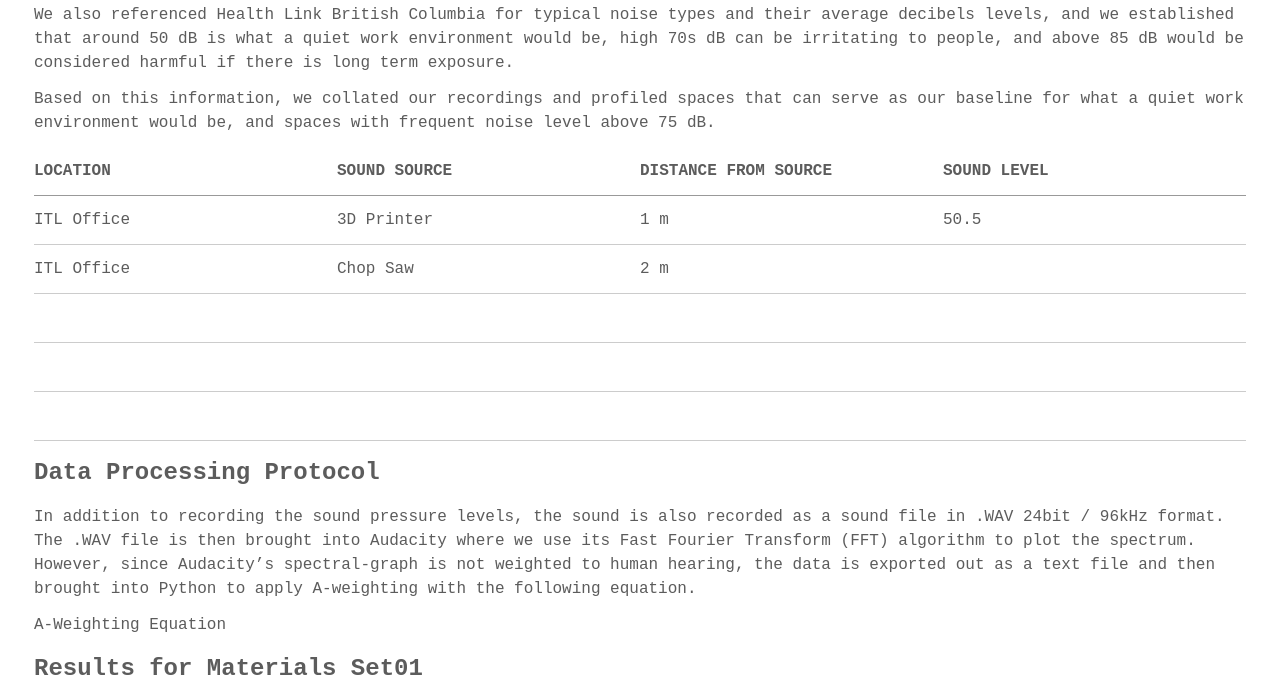
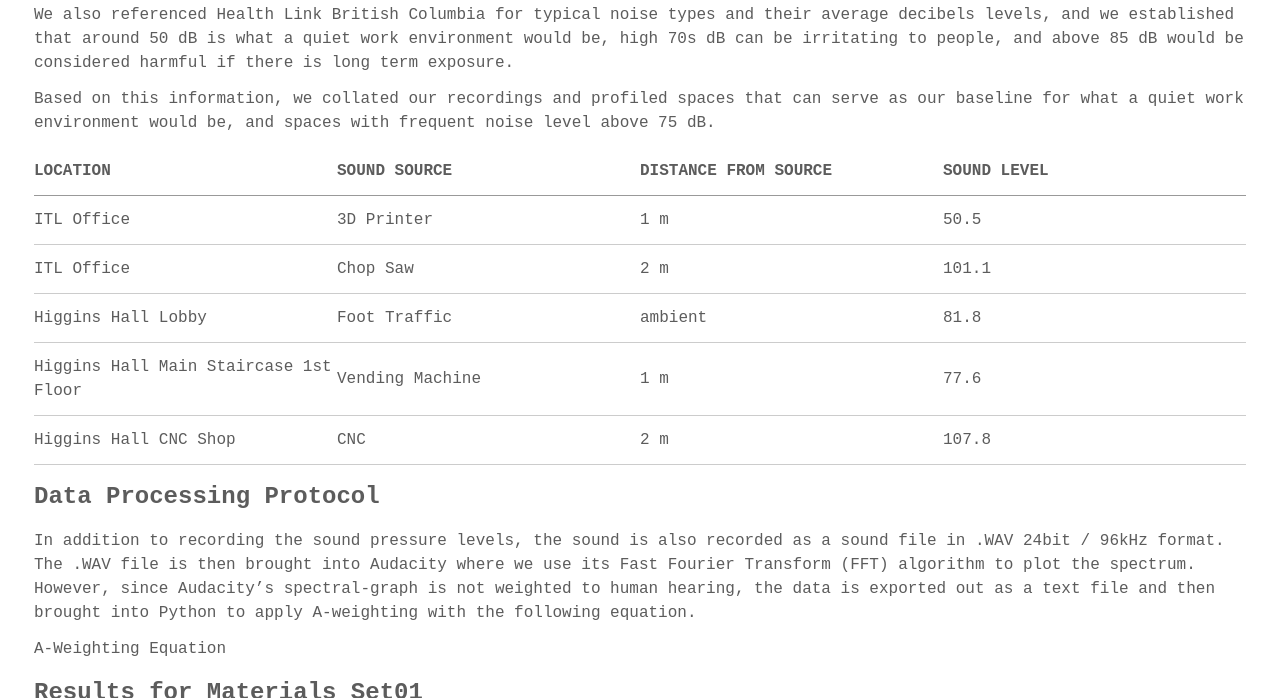
Before and after one commit to tedngai/itldatafactory, a Jekyll site: the page built from _posts/2019-1-24-EnvironmentalNoiseRecording.md, in a window 1280 px wide and 900 px high, scrolled down 1263 px, cut to the strip 0-698 px from the top of the window. Built offline with Jekyll 4.4.1, drawn with Linux system fonts in a browser that asks for light colours; some web fonts are replaced.

Commit message:
Update 2019-1-24-EnvironmentalNoiseRecording.md

```diff
--- a/_posts/2019-1-24-EnvironmentalNoiseRecording.md
+++ b/_posts/2019-1-24-EnvironmentalNoiseRecording.md
@@ -39,10 +39,10 @@ Based on this information, we collated our recordings and profiled spaces that c
 |LOCATION     |SOUND SOURCE     |DISTANCE FROM SOURCE     |SOUND LEVEL     |
 | --- | --- | --- | --- |
 |ITL Office		|3D Printer     |1 m     |50.5     |
-|ITL Office     |Chop Saw     |2 m     |     |
-|     |     |     |     |
-|     |     |     |     |
-|     |     |     |     |
+|ITL Office     |Chop Saw     |2 m     |101.1     |
+|Higgins Hall Lobby     |Foot Traffic     |ambient     |81.8     |
+|Higgins Hall Main Staircase 1st Floor     |Vending Machine     |1 m     |77.6     |
+|Higgins Hall CNC Shop     |CNC     |2 m     |107.8     |
 
 ### Data Processing Protocol
 In addition to recording the sound pressure levels,  the sound is also recorded as a sound file in .WAV 24bit / 96kHz format. The .WAV file is then brought into Audacity where we use its Fast Fourier Transform (FFT) algorithm to plot the spectrum. However, since Audacity’s spectral-graph is not weighted to human hearing, the data is exported out as a text file and then brought into Python to apply A-weighting with the following equation.
```
